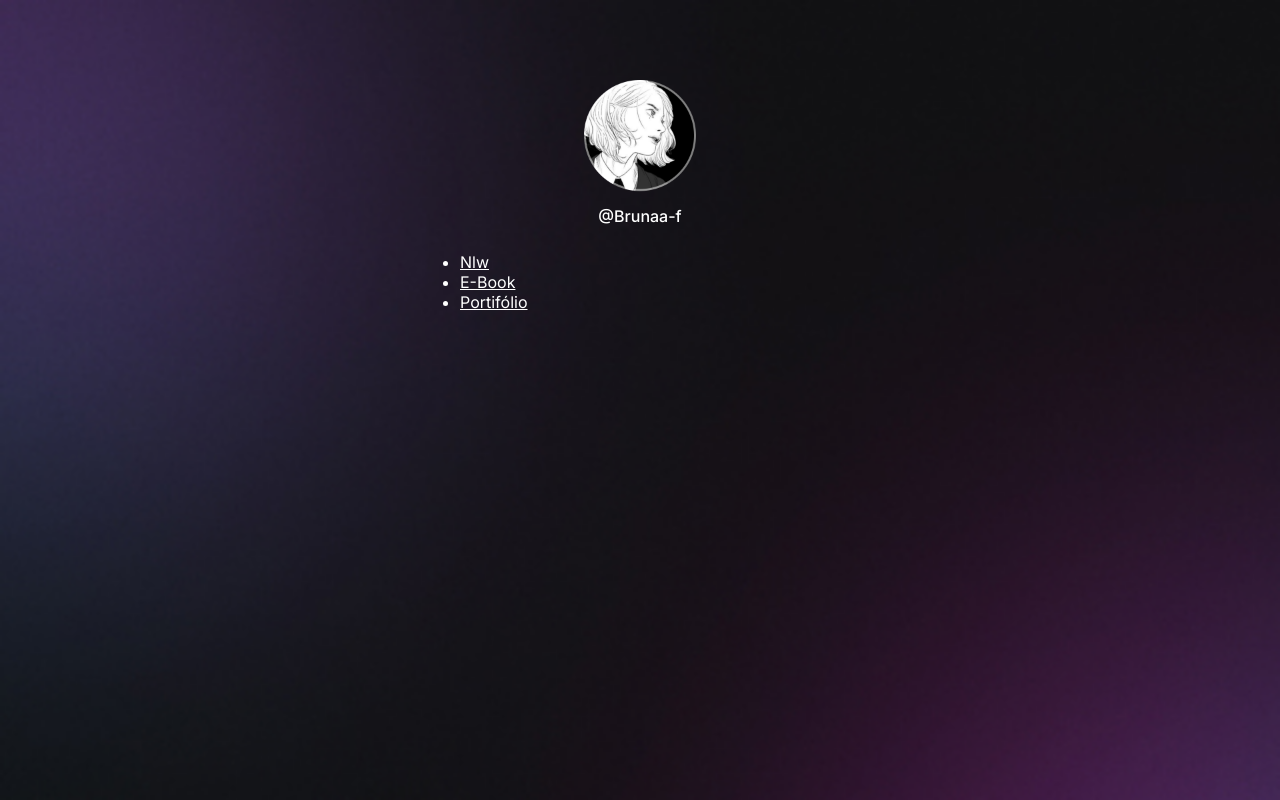
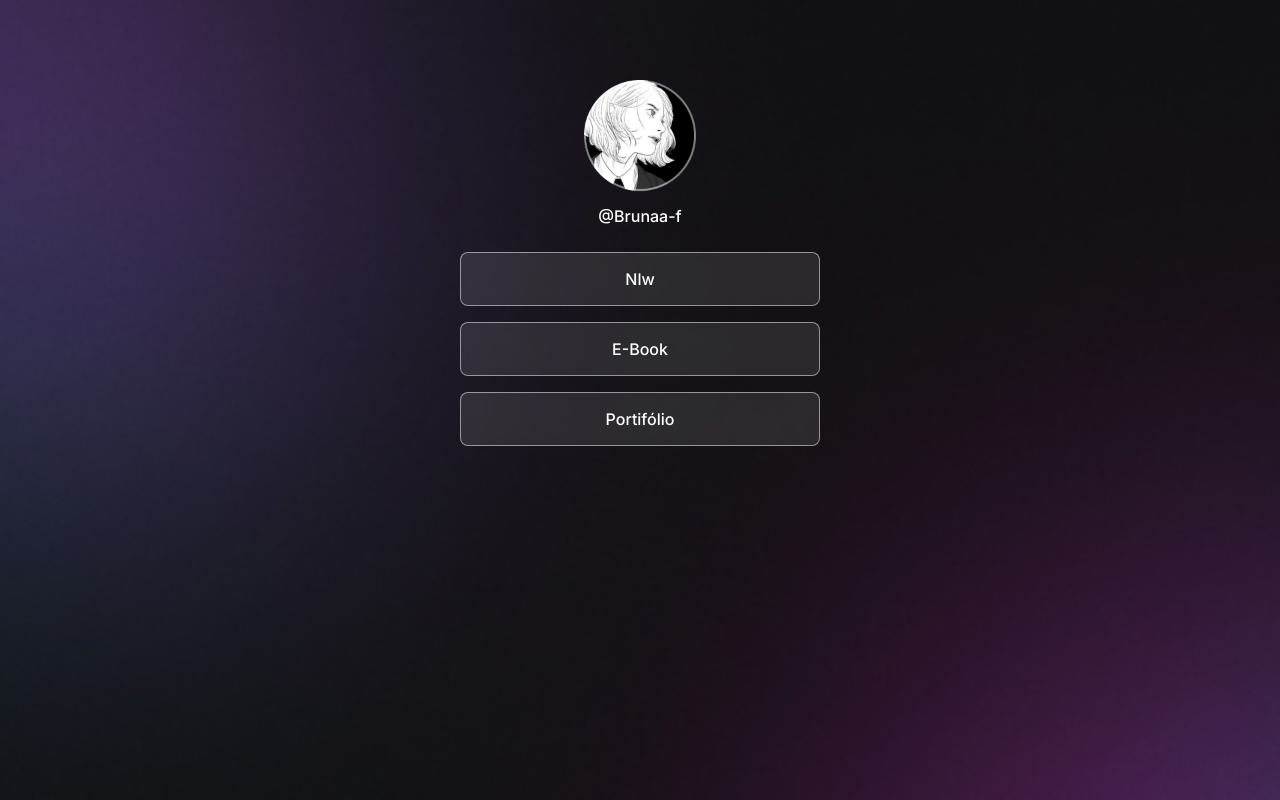
Before and after one commit to brunaa-f/dev-links, a plain HTML site: page index.html in a window 1280 px wide. Drawn offline with Linux system fonts and the light colour scheme.

Commit message:
Avançando no html e css

```diff
--- a/index.html
+++ b/index.html
@@ -28,6 +28,10 @@
         <a href="#" target="_blank">Portifólio</a>
       </li>
     </ul>
+    <div id="social-links">
+
+    </div>
+
   </div>
 </body>
 
--- a/style.css
+++ b/style.css
@@ -34,3 +34,38 @@ body {
   line-height: 24px;
   margin-top: 8px;
 }
+
+/*links*/
+
+ul {
+  list-style: none;
+
+  display: flex;
+  flex-direction: column;
+  gap: 16px;
+}
+
+ul li a {
+  display: flex;
+  align-items: center;
+  justify-content: center;
+
+  padding: 16px 24px;
+
+  background: rgba(255, 255, 255, 0.1);
+  border: 1px solid rgba(255, 255, 255, 0.5);
+  border-radius: 8px;
+
+  -webkit-backdrop-filter: blur(4px);
+  backdrop-filter: blur(4px);
+
+  text-decoration: none;
+  font-weight: 500;
+
+  transition: background 0.2s;
+}
+
+ul li a:hover {
+  background: rgba(255, 255, 255, 0.05);
+  border: 1.5px solid white;
+}
```
